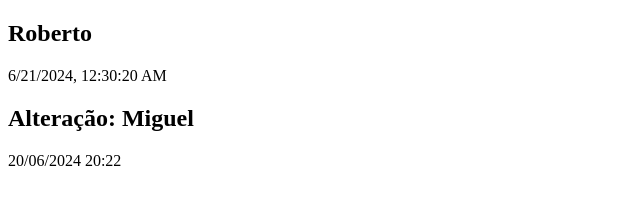
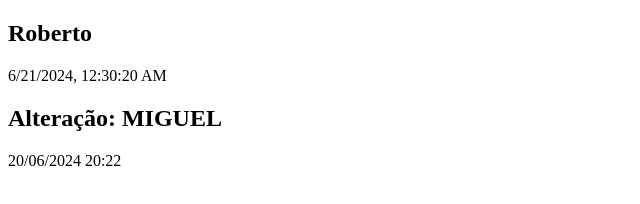
Before and after one commit to JoaoRoberto1/projeto2, a plain HTML site: page index.html in a window 1280 px wide. Shown: the full height of the page, 0-640 px from the left. Drawn offline with Linux system fonts and the light colour scheme.

Commit message:
Fazendo alteração para nome maiusculo

```diff
--- a/index.html
+++ b/index.html
@@ -12,7 +12,7 @@
 
     <p id="date">Teste</p>
 
-    <h2>Alteração: Miguel</h2>
+    <h2>Alteração: <span id="nome-alteracao">Miguel</span></h2>
     <p class="alteracao">20/06/2024 20:22</p>
 
 
--- a/js/script.js
+++ b/js/script.js
@@ -8,3 +8,10 @@ function mostrarDataHora() {
 mostrarDataHora()
 
  // const hora = data.getHours();
+
+function alterarNomeAlteracaoMaiusculo() {
+    const nomeAlteracao = document.getElementById('nome-alteracao');
+    nomeAlteracao.innerText = nomeAlteracao.innerText.toUpperCase();
+}
+
+alterarNomeAlteracaoMaiusculo()
```
